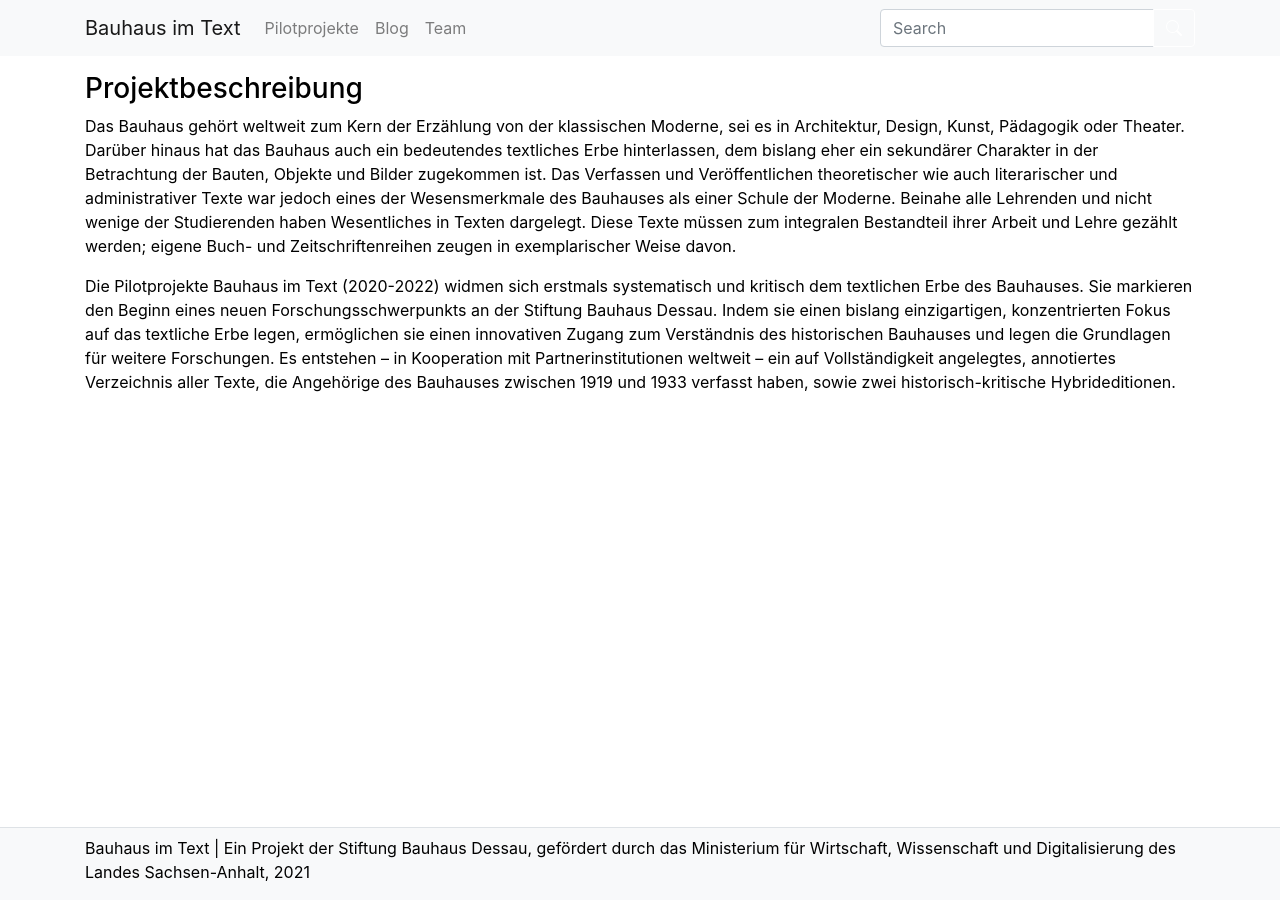
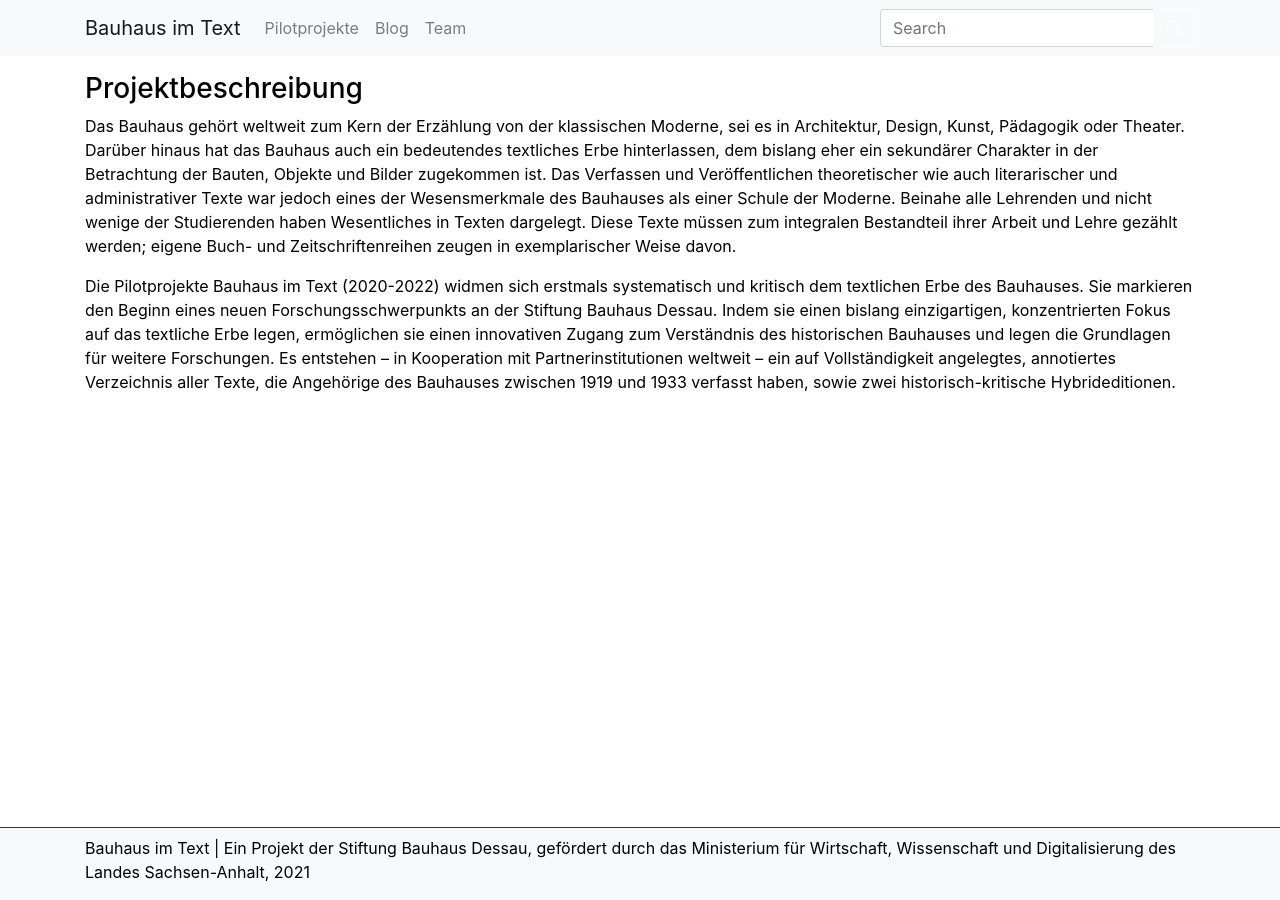
Before and after one commit to Bauhaus-im-Text/internetauftritt, a Jekyll site: the page built from pages/index.md, in a window 1280 px wide. Built offline with Jekyll 4.4.1, drawn with Linux system fonts in a browser that asks for light colours.

Commit message:
Update footer.html

```diff
--- a/_includes/template/footer.html
+++ b/_includes/template/footer.html
@@ -1,4 +1,4 @@
-<footer class="mt-auto border-top bg-light">
+<footer class="mt-auto border-top border-dark bg-light">
     <div class="container my-2">
         <p><a href="{{ '/' | relative_url }}">{{ site.title }}</a> | {{ site.description }}, {{ site.author }} {{ site.year }}</p>
     </div>
```
